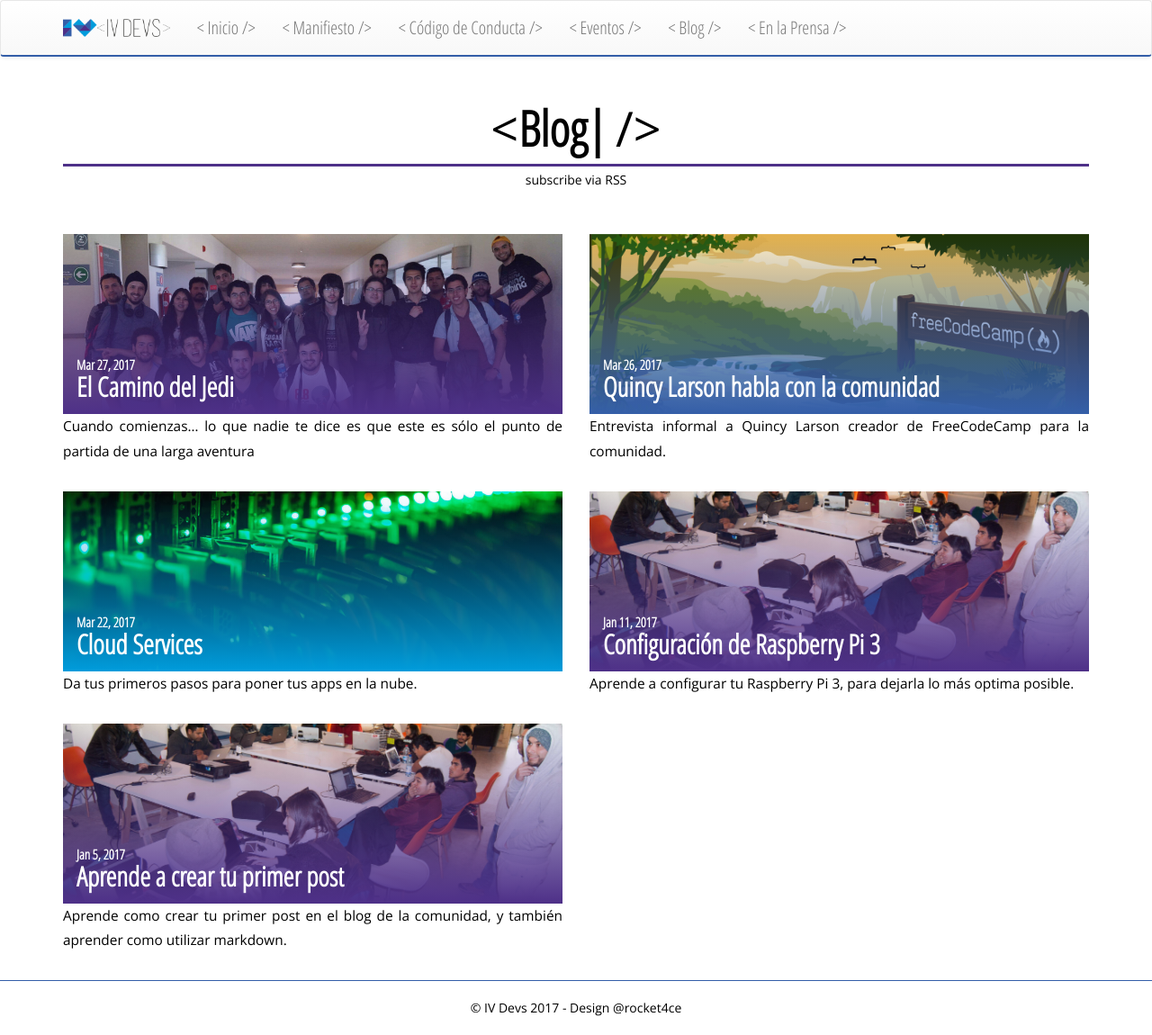
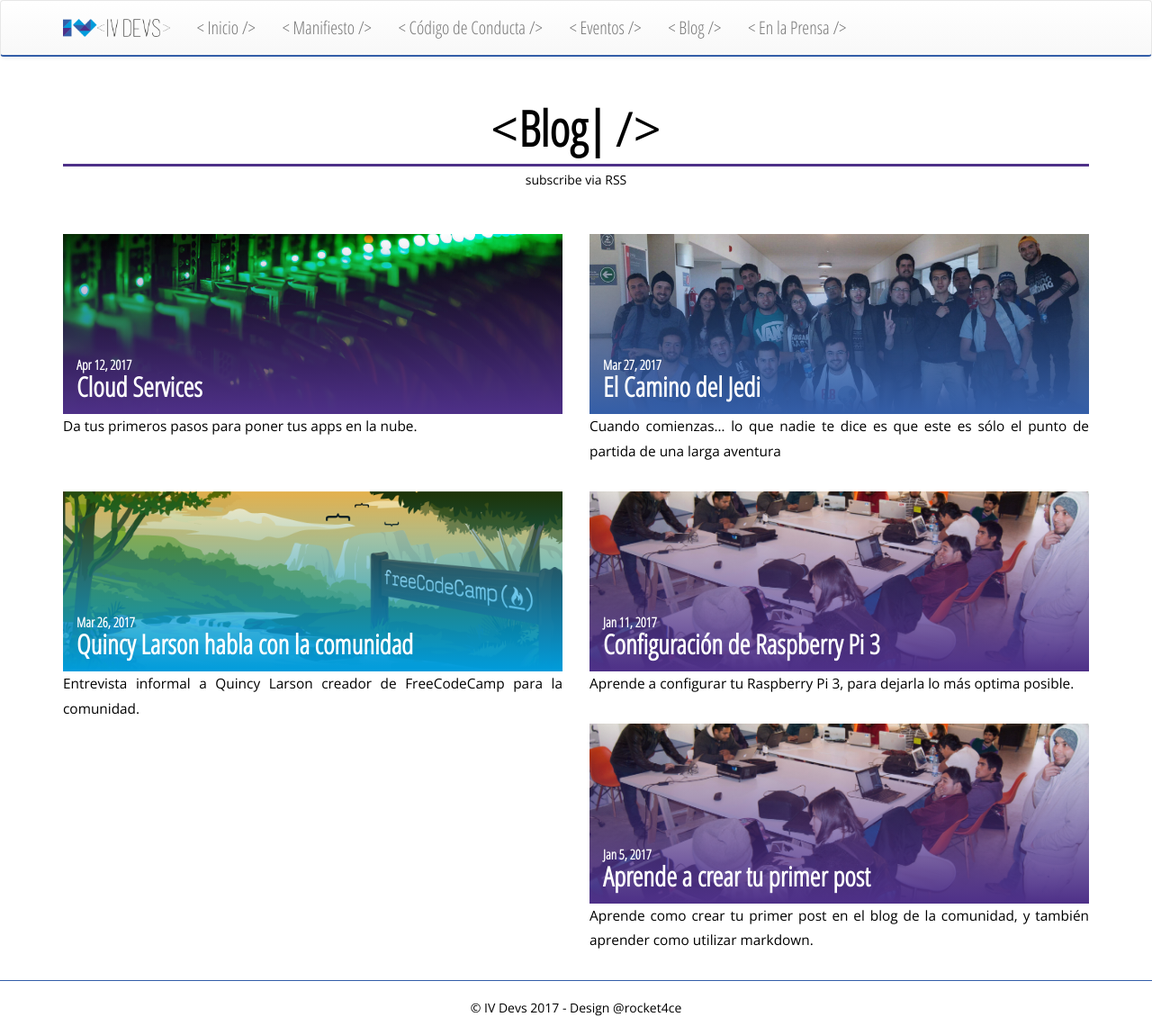
Before and after one commit to iv-devs/iv-devs.github.io, a Jekyll site: the page built from blog.html, in a window 1280 px wide. Shown: the whole page at 90% size. Built offline with Jekyll 4.4.1, drawn with Linux system fonts in a browser that asks for light colours; nearby versions of some CDN libraries.

Commit message:
UPDATE Fecha POST AWS1
	renamed:    _posts/2017-03-22-cloud-services.md -> _posts/2017-04-12-cloud-services.md
	renamed:    content/images/post/2017-03-22-cloud-services.jpg -> content/images/post/2017-04-12-cloud-services.jpg

```diff
--- a/_posts/2017-03-22-cloud-services.md
+++ b/_posts/2017-04-12-cloud-services.md
@@ -1,7 +1,7 @@
 ---
 layout: post
 title:  "Cloud Services"
-image: /post/2017-03-22-cloud-services.jpg
+image: /post/2017-04-12-cloud-services.jpg
 categories: aws web services cloud computing
 author: Cristofer
 author_tw: cristofer_dev
```
Also changed, not shown: content/images/post/2017-04-12-cloud-services.jpg (renamed from content/images/post/2017-03-22-cloud-services.jpg).
